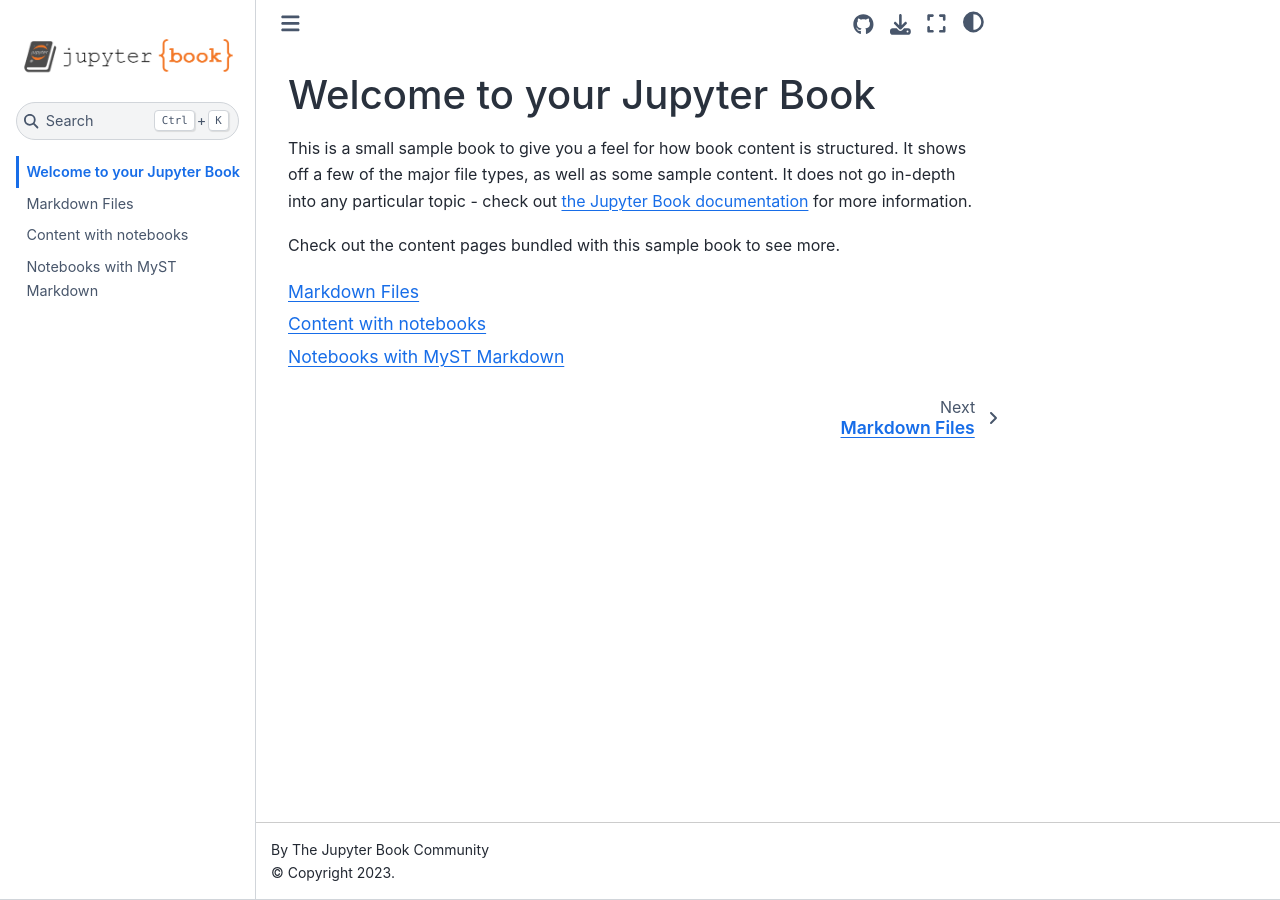
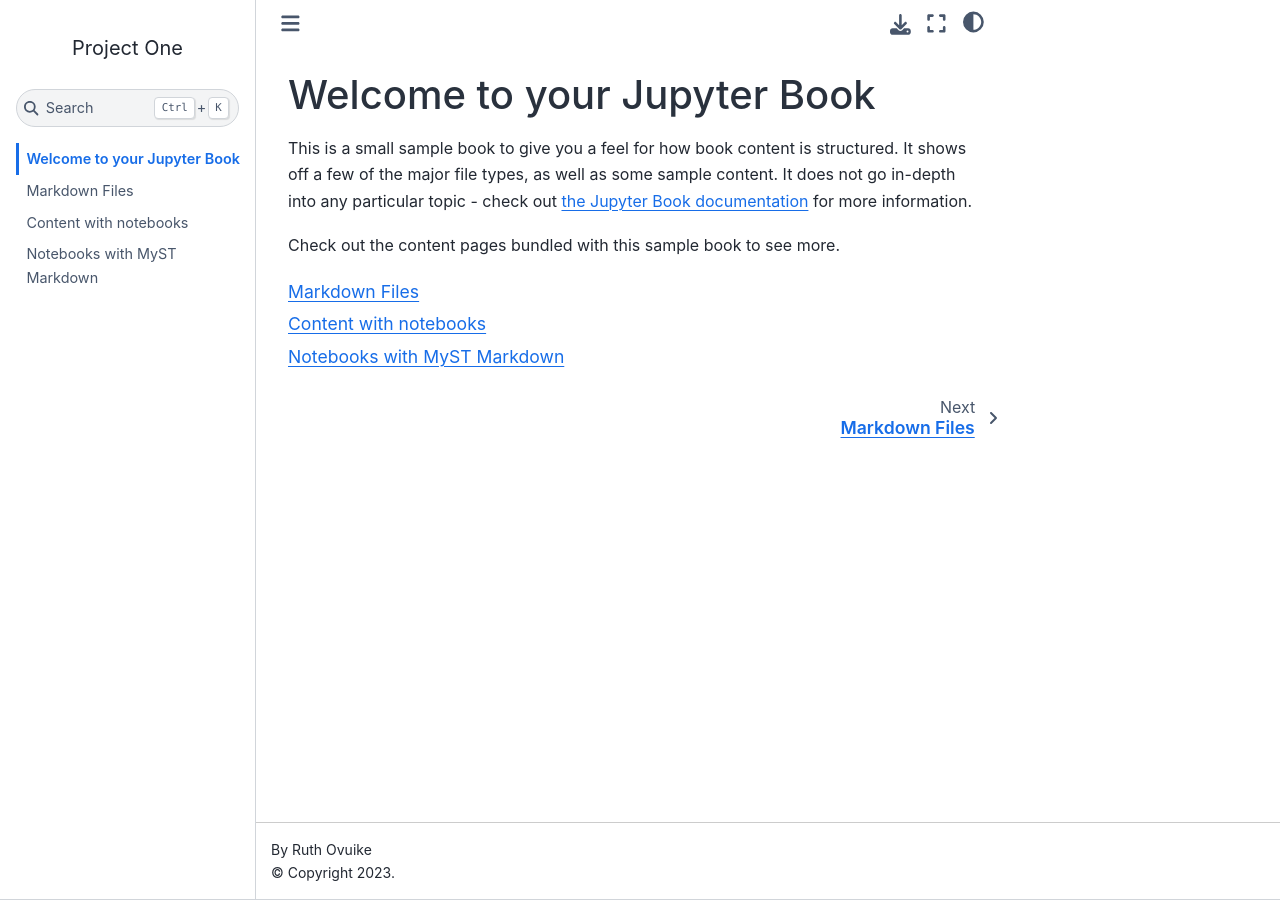
Before and after one commit to Ruth-Ovuike/my-book-site, a Jupyter Book: the page built from intro.md, in a window 1280 px wide. Built offline with Jupyter Book 1.0.4 settings and Sphinx 7.4.7 and the Sphinx Book theme 1.1.4, drawn with Linux system fonts in a browser that asks for light colours; part of the change alters nothing that is shown.

Commit message:
Add files via upload

```diff
--- a/_config.yml
+++ b/_config.yml
@@ -1,32 +1,143 @@
-# Book settings
-# Learn more at https://jupyterbook.org/customize/config.html
+######################
+# Jekyll site settings
+######################
+title: Project One #@@@ CHANGE THIS -1 @@@#
+author: Ruth Ovuike #@@@ CHANGE THIS -2  @@@#
+email: ruthglossy@gmail.com #@@@ CHANGE THIS -3 @@@#
+description: >- # this means to ignore newlines until "baseurl:"
+  My brand new book #@@@ CHANGE THIS - 4 @@@#
 
-title: My sample book
-author: The Jupyter Book Community
-logo: logo.png
+# the name of your GitHub Repo.
+# If there is no subpath for your site, use an empty string ""
+baseurl: "/my-book-site" #@@@ CHANGE THIS -5 @@@#
 
-# Force re-execution of notebooks on each build.
-# See https://jupyterbook.org/content/execute.html
-execute:
-  execute_notebooks: force
 
-# Define the name of the latex output file for PDF builds
-latex:
-  latex_documents:
-    targetname: book.tex
+# the base hostname & protocol for your site.
+# Since we are deloying on GitHub pages, the URL has the format:
+# "https://your-github-username.github.io/"
+# In my case is:
+url: "https://Ruth-Ovuike.github.io/" #@@@ CHANGE THIS - 6 @@@#
 
-# Add a bibtex file so that we can create citations
-bibtex_bibfiles:
-  - references.bib
+#######################
+# Jupyter Book settings
+#######################
 
-# Information about where the book exists on the web
-repository:
-  url: https://github.com/executablebooks/jupyter-book  # Online location of your book
-  path_to_book: docs  # Optional path to your book, relative to the repository root
-  branch: master  # Which branch of the repository should be used when creating links (optional)
+# Main page settings
+# Optional: you can replace with <https://github.com/my-first-jupyter-book/my-book-site> your repo URL
+footer_text               : View source repository at <a href="https://github.com/Ruth-Ovuike/my-book-site"></a> #@@@ CHANGE THIS - 7 @@@#
 
-# Add GitHub buttons to your book
-# See https://jupyterbook.org/customize/config.html#add-a-link-to-your-repository
-html:
-  use_issues_button: true
-  use_repository_button: true
+# Sidebar settings
+show_sidebar              : true  # Show the sidebar. Only set to false if your only wish to host a single page.
+collapse_inactive_chapters: true  # Whether to collapse the inactive chapters in the sidebar
+collapse_inactive_sections: true  # Whether to collapse the sub-sections within a non-active section in the sidebar
+#textbook_logo             : images/logo/logo.png  # A logo to be displayed at the top of your textbook sidebar. Should be square
+#textbook_logo_link        : https://jupyterbook.org/intro.html  # A link for the logo.
+sidebar_footer_text       : 'Powered by <a href="https://jupyterbook.org">Jupyter Book</a>'
+number_toc_chapters       : true  # Whether to add numbers to chapterse in your Table of Contents. If true, you can control this at the Chapter level in _data/toc.yml
+
+# Search settings
+search_max_words_in_content : 100  # In the search function, use at most this many words (too many words will make search slow)
+
+# Controlling page information
+page_titles                    : infer  # Either `None`, `infer`, or `toc`
+page_authors                   : None  # Either `None` or `infer`
+filename_title_split_character : '_'  # If inferring titles based on filename, splt on this character.
+
+# Math settings
+number_equations               : false  # Whether to automatically number all block equations with MathJax
+
+########################
+# Interact link settings
+########################
+
+# General interact settings
+use_jupyterlab                   : true  # If 'true', interact links will use JupyterLab as the interface
+
+# Jupyterhub link settings
+use_jupyterhub_button            : true  # If 'true', display a button that will direct users to a JupyterHub (that you provide)
+jupyterhub_url                   : ""  # The URL for your JupyterHub. If no URL, use ""
+jupyterhub_interact_text         : "Interact"  # The text that interact buttons will contain.
+
+# Binder link settings
+use_binder_button                : true  # If 'true', add a binder button for interactive links
+binderhub_url                    : https://mybinder.org  # The URL for your BinderHub. If no URL, use ""
+
+
+binder_repo_base                 : https://github.com/Ruth-Ovuike/my-book-site  #@@@ CHANGE THIS @@@  -8 # # The site on which the textbook repository is hosted
+binder_repo_org                  : Ruth-Ovuike #@@@ CHANGE THIS @@@ - 9# # Your GitHub username
+
+binder_repo_name                 : my-book-site  # The project repo name
+binder_repo_branch               : master  # The branch on which your textbook is hosted.
+binderhub_interact_text          : "Interact via Binder"  # The text that interact buttons will contain.
+
+# Thebelab settings
+use_thebelab_button              : true  # If 'true', display a button to allow in-page running code cells with Thebelab
+thebelab_button_text             : "Thebelab"  # The text to display inside the Thebelab initialization button
+codemirror_theme                 : "abcdef"  # Theme for codemirror cells, for options see https://codemirror.net/doc/manual.html#config
+
+# nbinteract settings
+use_show_widgets_button              : true  # If 'true', display a button to allow in-page running code cells with nbinteract
+
+# Download settings
+use_download_button              : true  # If 'true', display a button to download a zip file for the notebook
+download_button_text             : "Download" # The text that download buttons will contain
+download_page_header             : "Made with Jupyter Book" # A header that will be displayed at the top of and PDF-printed page
+
+#######################################################################################
+# Jupyter book settings you probably don't need to change
+
+content_folder_name       : "content"  # The folder where your raw content (notebooks/markdown files) are located
+images_url                : "/assets/images" # Path to static image files
+css_url                   : "/assets/css" # Path to static CSS files
+js_url                    : "/assets/js" # Path to JS files
+custom_static_url         : "/assets/custom" # Path to user's custom CSS/JS files
+
+#######################################################################################
+# Jekyll build settings (only modify if you know what you're doing)
+
+# Site settings
+defaults:
+  - scope:
+      path: ""
+    values:
+      layout: "default"
+      toc: true
+      toc_label: "  On this page"
+      toc_icon: "list-ul"
+      excerpt: ''
+
+favicon_path: "images/logo/favicon.ico"
+
+# Markdown Processing
+markdown: kramdown
+kramdown:
+  input: GFM
+  syntax_highlighter: rouge
+
+sass:
+  style: compressed
+
+collections:
+  build:
+    output: true
+    permalink: /:path.html
+
+# Exclude from processing.
+# The following items will not be processed, by default. Create a custom list
+# to override the default setting.
+exclude:
+  - scripts/
+  - Gemfile
+  - Gemfile.lock
+  - node_modules
+  - vendor/bundle/
+  - vendor/cache/
+  - vendor/gems/
+  - vendor/ruby/
+
+plugins:
+  - jekyll-redirect-from
+  - jekyll-scholar
+
+# Jupyter Book version - DO NOT CHANGE THIS. It is generated when a new book is created
+jupyter_book_version: "0.6.4"
```
